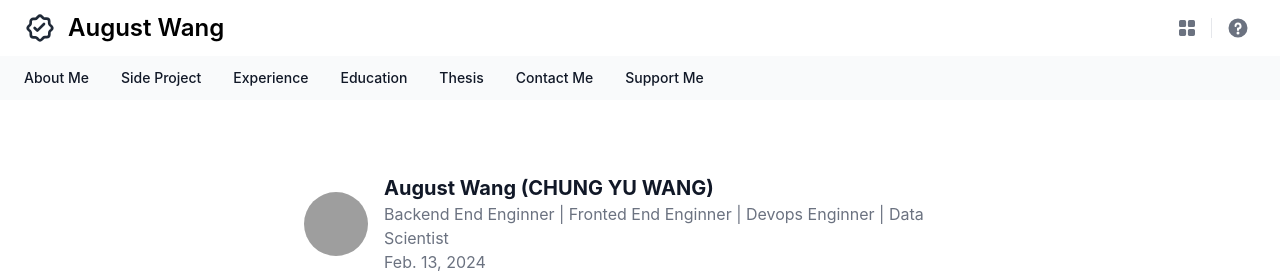
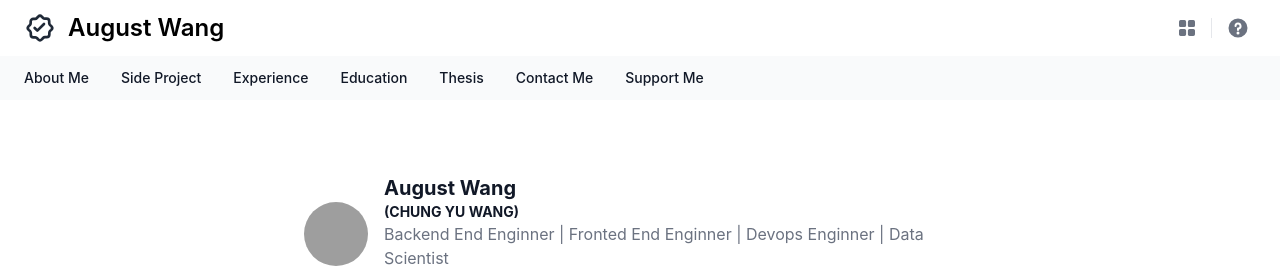
Before and after one commit to awtw/my-vue-project, a Vue app: page / in a window 1280 px wide. Shown: the top 273 px of the page. Built offline with nearby package versions, Linux system fonts and the light colour scheme; grey boxes are pictures that could not be loaded.

Commit message:
Fix name and full name position to make look good

```diff
--- a/src/components/AboutMe.vue
+++ b/src/components/AboutMe.vue
@@ -13,7 +13,8 @@
               <div class="inline-flex items-center mr-3 text-sm text-gray-900 dark:text-white">
                 <img class="mr-4 w-16 h-16 rounded-full" src="https://vueproject.s3.us-west-2.amazonaws.com/me.jpg" alt="Jese Leos">
                 <div>
-                  <a href="#" rel="author" class="text-xl font-bold text-gray-900 dark:text-white">August Wang (CHUNG YU WANG)</a>
+                <p class="text-xl font-bold text-gray-900 dark:text-white mr-1">August Wang</p>
+                  <p class="text-l font-bold text-gray-900 dark:text-white">(CHUNG YU WANG)</p>
                   <p class="text-base text-gray-500 dark:text-gray-400">Backend End Enginner | Fronted End Enginner |
                     Devops Enginner | Data Scientist</p>
                   <p class="text-base text-gray-500 dark:text-gray-400"><time pubdate datetime="2022-02-08"
```
